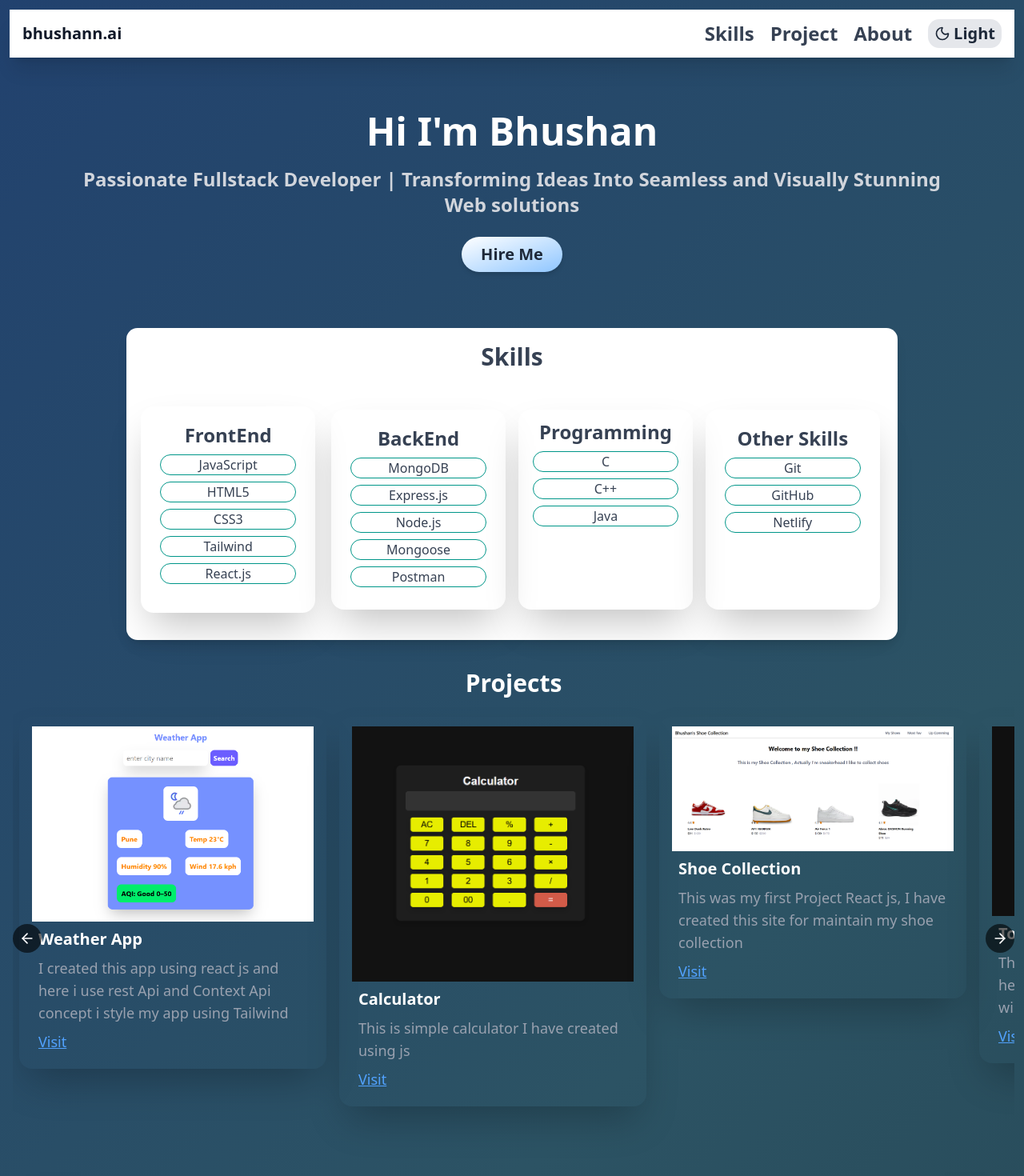
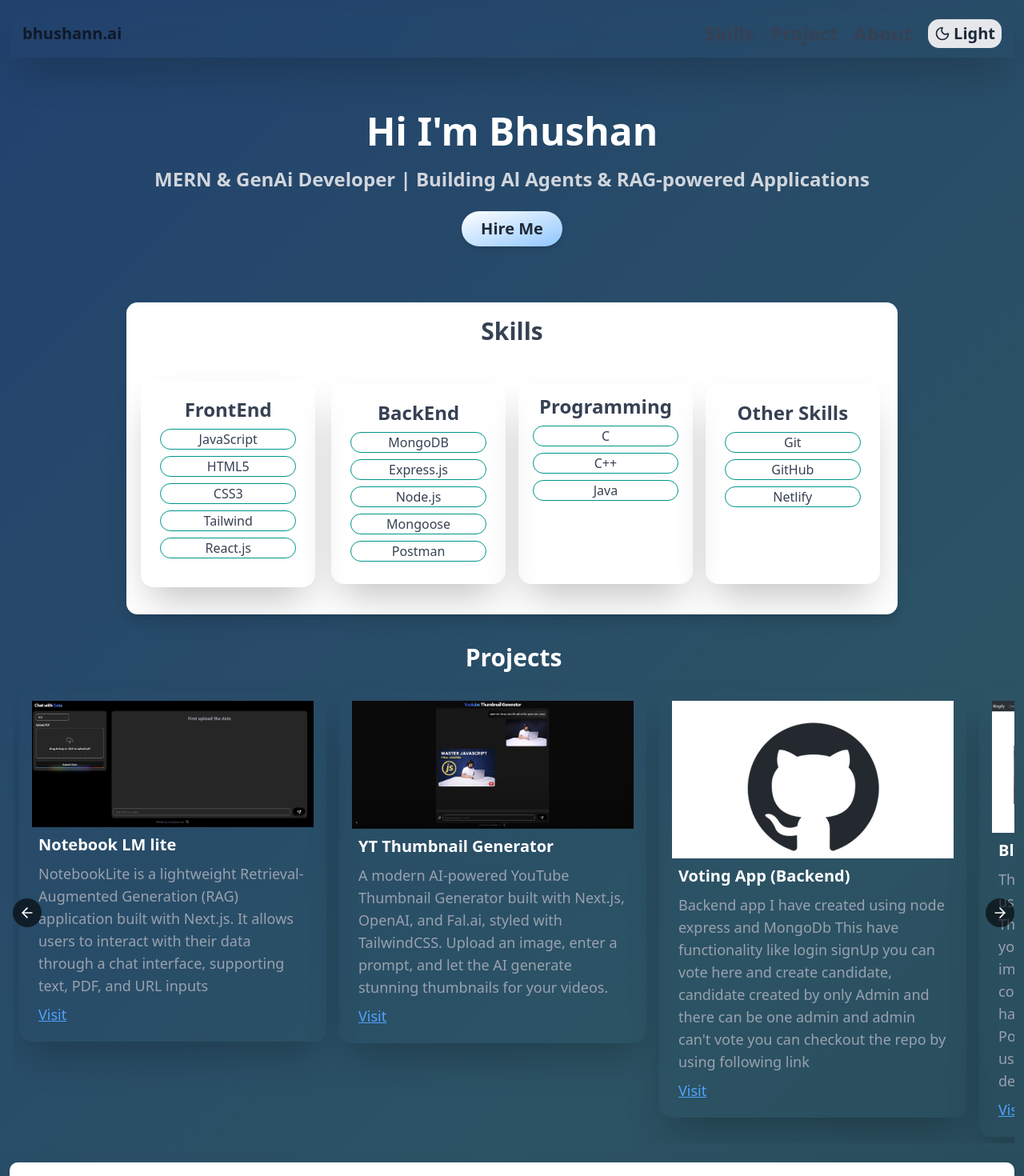
Before and after one commit to bhushan-ai/bhushan.ai-portfolio, a React (Vite) app: page / in a window 1280 px wide. Shown: the top 1470 px of the page at 80% size. Built offline with nearby package versions, Linux system fonts and the light colour scheme.

Commit message:
bug fixes

```diff
--- a/src/Components/Header.jsx
+++ b/src/Components/Header.jsx
@@ -8,8 +8,8 @@ function Header() {
       </h1>
 
       <p className="text-lg md:text-2xl font-semibold text-gray-300 text-center mt-5">
-        Passionate Fullstack Developer | Transforming Ideas Into Seamless and
-        Visually Stunning Web solutions
+        MERN & GenAi Developer | Building Al Agents &
+        RAG-powered Applications
       </p>
       <div className="items-center flex justify-center mt-6">
         <button className="text-xl font-semibold text-gray-800 bg-gradient-to-br from-white to-blue-300 px-6 py-2 rounded-full shadow-md hover:to-blue-400  transition duration-300 ease-in-out transform hover:scale-105 hover:shadow-lg">
--- a/src/Components/Navbar.jsx
+++ b/src/Components/Navbar.jsx
@@ -2,11 +2,11 @@ import React, { useState } from "react";
 import ThemeToggle from "./ThemeToggle.jsx";
 import { AlignJustify } from "lucide-react";
 import Sidebar from "./Sidebar.jsx";
-
+//white dark:bg-gradient-to-tl from-gray-900 via-gray-800 to-teal-900
 function Navbar() {
   const [openSidebar, setOpenSidebar] = useState(false);
   return (
-    <nav className="sticky top-0 z-50 w-full bg-white dark:bg-gradient-to-tl from-gray-900 via-gray-800 to-teal-900 shadow-xl px-4 py-3">
+    <nav className="sticky top-0 z-50 flex justify-center items-center backdrop-blur-lg  shadow-2xl px-4 py-3">
       <div className="w-full max-w-7xl mx-auto flex items-center justify-between overflow-hidden">
         <h1 className="text-2xl sm:text-base md:text-xl font-bold text-gray-900 dark:text-white whitespace-nowrap">
           <a href="/ " className="text-xl">
--- a/src/Components/Project.jsx
+++ b/src/Components/Project.jsx
@@ -16,47 +16,22 @@ function Project() {
   };
   const projects = [
     {
-      title: "Weather App",
-      img: assets.weather,
+      title: "Notebook LM lite",
+      img: assets.ragss,
       description:
-        "I created this app using react js and here i  use rest Api and Context Api concept i style my app using Tailwind ",
-      website: "https://weather-forcast-reactapp.netlify.app/",
+        "NotebookLite is a lightweight Retrieval-Augmented Generation (RAG) application built with Next.js. It allows users to interact with their data through a chat interface, supporting text, PDF, and URL inputs",
+      website: "https://nextjs-rag-application-note-book-li.vercel.app/",
     },
     {
-      title: "Calculator",
-      img: assets.calc,
-
-      description: "This is simple calculator I have created using js ",
-      website: "https://calculateop.netlify.app/",
-    },
-    {
-      title: "Shoe Collection",
-      img: assets.shoe,
-
+      title: "YT Thumbnail Generator",
+      img: assets.thumbnaiss,
       description:
-        "This was my first Project React js, I have created this site for maintain my shoe collection",
+        "A modern AI-powered YouTube Thumbnail Generator built with Next.js, OpenAI, and Fal.ai, styled with TailwindCSS. Upload an image, enter a prompt, and let the AI generate stunning thumbnails for your videos.",
       website: "https://bhushan-ai-shoe-collection.netlify.app/",
-    },
-    {
-      title: "Todo App",
-      img: assets.todo,
-
-      description:
-        "This was Created by me for my friend he wants me to create something that will handel his daily routine",
-      website: "https://todoo-js.netlify.app/",
     },
 
     {
-      title: "Meme Generator",
-      img: assets.meme,
-
-      description:
-        "Created this app using React and tailwind i have used react router for routing and and use framer-motion for draggable text and for saving the edited meme i have used dom-to-image-more and downloadjs.",
-      website: "https://meme-generator-reactt.netlify.app/",
-    },
-
-    {
-      title: "Voting App",
+      title: "Voting App (Backend) ",
       img: assets.voting,
       description:
         "Backend app I have created using node express and MongoDb This have functionality like login signUp you can vote here and create candidate, candidate created by only Admin and there can be one admin and admin can't vote you can checkout the repo by using following link",
@@ -71,7 +46,6 @@ function Project() {
       website: "https://github.com/bhushan-ai/Blogify-Backend",
     },
   ];
-  //  bg-white dark:bg-gradient-to-tl from-gray-900 via-gray-800 to-teal-900 shadow-2xl
 
   return (
     <div
--- a/src/assets/allimg.js
+++ b/src/assets/allimg.js
@@ -5,6 +5,8 @@ import todo from "./todo.png";
 import weather from "./weather.png";
 import blog from "./blog.png";
 import voting from "./voting.png";
+import ragss from "./notebook-rag.png";
+import thumbnaiss from "./thumbnail.png";
 const allImg = {
   calc,
   meme,
@@ -13,6 +15,8 @@ const allImg = {
   weather,
   blog,
   voting,
+  ragss,
+  thumbnaiss,
 };
 
 export default allImg;
```
Also changed, not shown: src/Components/Sidebar.jsx (line endings or trailing spaces), src/assets/notebook-rag.png (added), src/assets/thumbnail.png (added).
